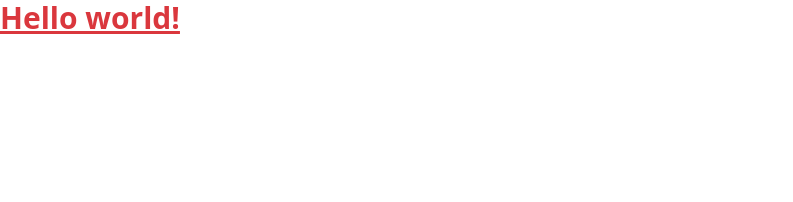
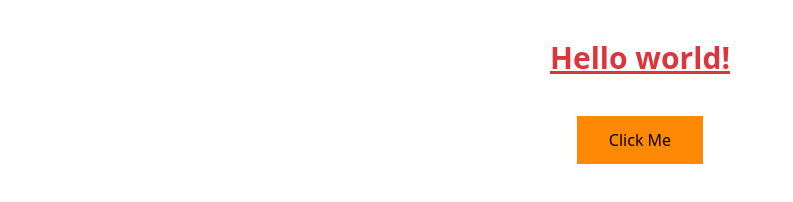
Before and after one commit to tirthosarkar/Explore-Library-daisyUI, a plain HTML site: page index.html in a window 1280 px wide. Shown: the whole page, without its empty margins (0-793 px from the left). Drawn offline with nearby package versions, Linux system fonts and the light colour scheme.

Commit message:
added tailwind css

```diff
--- a/index.html
+++ b/index.html
@@ -1,5 +1,6 @@
 <!doctype html>
 <html>
+
 <head>
     <meta charset="UTF-8" />
     <meta name="viewport" content="width=device-width, initial-scale=1.0" />
@@ -11,9 +12,17 @@
       }
     </style>
 </head>
+
 <body>
-    <h1 class="text-3xl font-bold underline text-clifford">
+    <h1 class="text-3xl text-center py-10 font-bold underline text-clifford">
         Hello world!
     </h1>
+    <div class="text-center">
+        <button
+            class="px-8 py-3 bg-orange-400 cursor-pointer hover:bg-orange-600 active:scale-95 transition-all duration-200">Click
+            Me</button>
+    </div>
+
 </body>
+
 </html>
```
Also changed, not shown: tailwind.config.js (added). Lines whose indentation alone changed are shown as unchanged.
